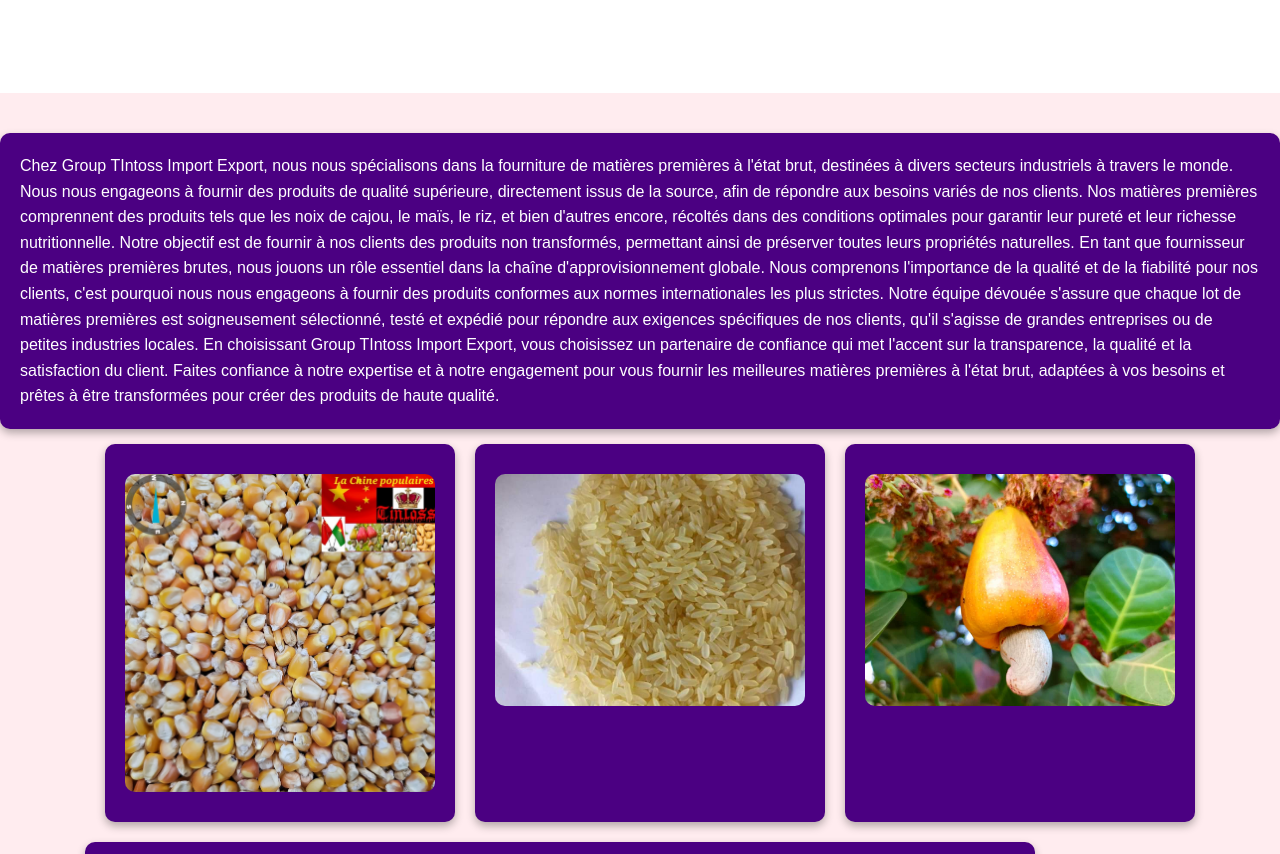
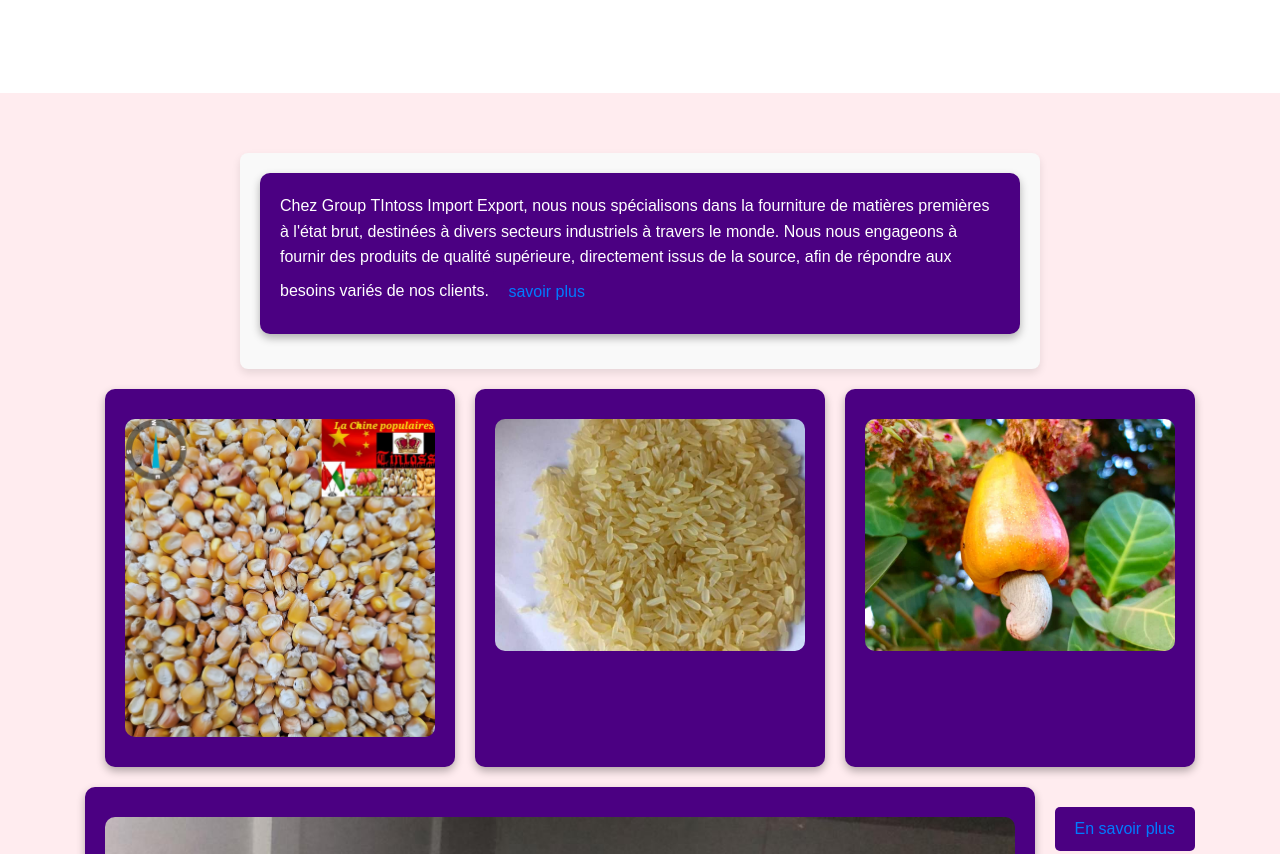
Before and after one commit to exemplede/tintoss, a plain HTML site: page index.html in a window 1280 px wide. Shown: the part 840-1694 px from the top of the page. Drawn offline with nearby package versions, Linux system fonts and the light colour scheme.

Commit message:
index.html

```diff
--- a/index.html
+++ b/index.html
@@ -89,28 +89,17 @@
 
   <!-- Section d'information -->
   <section class="info-section">
-    <div class="info-text">Chez Group TIntoss Import Export, nous nous spécialisons dans la fourniture de matières
-      premières à l'état
-      brut, destinées à divers secteurs industriels à travers le monde. Nous nous engageons à fournir des produits
-      de qualité supérieure, directement issus de la source, afin de répondre aux besoins variés de nos clients.
-
-      Nos matières premières comprennent des produits tels que les noix de cajou, le maïs, le riz, et bien d'autres
-      encore, récoltés dans des conditions optimales pour garantir leur pureté et leur richesse nutritionnelle.
-      Notre objectif est de fournir à nos clients des produits non transformés, permettant ainsi de préserver toutes
-      leurs propriétés naturelles.
-
-      En tant que fournisseur de matières premières brutes, nous jouons un rôle essentiel dans la chaîne
-      d'approvisionnement globale. Nous comprenons l'importance de la qualité et de la fiabilité pour nos clients,
-      c'est pourquoi nous nous engageons à fournir des produits conformes aux normes internationales les plus
-      strictes.
-
-      Notre équipe dévouée s'assure que chaque lot de matières premières est soigneusement sélectionné, testé et
-      expédié pour répondre aux exigences spécifiques de nos clients, qu'il s'agisse de grandes entreprises ou de
-      petites industries locales. En choisissant Group TIntoss Import Export, vous choisissez un partenaire de
-      confiance qui met l'accent sur la transparence, la qualité et la satisfaction du client.
-
-      Faites confiance à notre expertise et à notre engagement pour vous fournir les meilleures matières premières à
-      l'état brut, adaptées à vos besoins et prêtes à être transformées pour créer des produits de haute qualité.
+    <div class="info-container">
+      <div class="info-text" id="infoText">
+          Chez Group TIntoss Import Export, nous nous spécialisons dans la fourniture de matières premières à l'état brut, destinées à divers secteurs industriels à travers le monde. Nous nous engageons à fournir des produits de qualité supérieure, directement issus de la source, afin de répondre aux besoins variés de nos clients.
+          <span id="moreText" style="display:none;">
+              Nos matières premières comprennent des produits tels que les noix de cajou, le maïs, le riz, et bien d'autres encore, récoltés dans des conditions optimales pour garantir leur pureté et leur richesse nutritionnelle. Notre objectif est de fournir à nos clients des produits non transformés, permettant ainsi de préserver toutes leurs propriétés naturelles.
+              En tant que fournisseur de matières premières brutes, nous jouons un rôle essentiel dans la chaîne d'approvisionnement globale. Nous comprenons l'importance de la qualité et de la fiabilité pour nos clients, c'est pourquoi nous nous engageons à fournir des produits conformes aux normes internationales les plus strictes.
+              Notre équipe dévouée s'assure que chaque lot de matières premières est soigneusement sélectionné, testé et expédié pour répondre aux exigences spécifiques de nos clients, qu'il s'agisse de grandes entreprises ou de petites industries locales. En choisissant Group TIntoss Import Export, vous choisissez un partenaire de confiance qui met l'accent sur la transparence, la qualité et la satisfaction du client.
+              Faites confiance à notre expertise et à notre engagement pour vous fournir les meilleures matières premières à l'état brut, adaptées à vos besoins et prêtes à être transformées pour créer des produits de haute qualité.
+          </span>
+          <button id="readMoreBtn" class="btn"><a href="more-info.html"> savoir plus</a></button>
+      </div>
   </div>
     <div class="container">
 
@@ -126,7 +115,7 @@
       </div>
       <div class="info-images">
         <img src="anacade3.jpg" alt="Image 4">
-        <p>C'est du bla bla</p>
+
       </div>
       <div class="infor-images">
         <button class="btn-learn-more"><a href="produit.html">En savoir plus</a></button>
@@ -135,32 +124,33 @@
   </section>
 
   <section class="info-section2">
-    <div class="info-text">
+    <div class="info-container">
+    <div class="info-text" id="infoText">
         chez Group TIntoss Import Export, où nous vous proposons des appartements de qualité supérieure pour répondre à
         tous vos besoins en matière de logement. Que vous recherchiez un appartement confortable pour une personne, un
         espace spacieux pour une famille ou un appartement élégant pour les professionnels, nous avons le bien idéal pour
         vous.
-
+        <span id="moreText" style="display:none;">
             Nos appartements se distinguent par leur design moderne, leur confort exceptionnel et leurs emplacements de choix.
             Chaque logement est soigneusement sélectionné pour offrir un environnement sûr, propre et agréable, avec des
             équipements de haute qualité pour garantir votre bien-être. Nous nous engageons à maintenir les plus hauts
             standards de qualité pour nos locataires, en veillant à ce que chaque appartement soit régulièrement entretenu et
             vérifié.
-
             Nous comprenons que la recherche d'un nouveau logement peut être stressante, c'est pourquoi nous sommes là pour
             rendre le processus aussi simple et transparent que possible. Notre équipe dédiée est à votre écoute pour vous
             guider à chaque étape, répondre à vos questions et vous aider à trouver l'appartement parfait en fonction de vos
             besoins et de votre budget.
-
             Avec Group TIntoss Import Export, vous pouvez être assuré de louer un appartement qui répond à toutes vos attentes
             en termes de confort, de sécurité et de style. Que vous préfériez une vue sur la ville, un quartier calme, ou un
             accès facile aux transports et aux commodités locales, nous avons ce qu'il vous faut.
-
             Faites confiance à notre expertise et à notre engagement pour vous fournir un logement de qualité qui fera de
             votre séjour une expérience agréable et sans souci. Contactez-nous dès aujourd'hui pour découvrir nos offres et
             trouver l'appartement de vos rêves.
+        </span>
+        <button id="readMoreBtn" class="btn">En savoir plus</button>
+    </div>
+</div>
 
-    </div>
     <div class="container">
 
       <div class="info-images">
```
Lines whose indentation alone changed are shown as unchanged.
